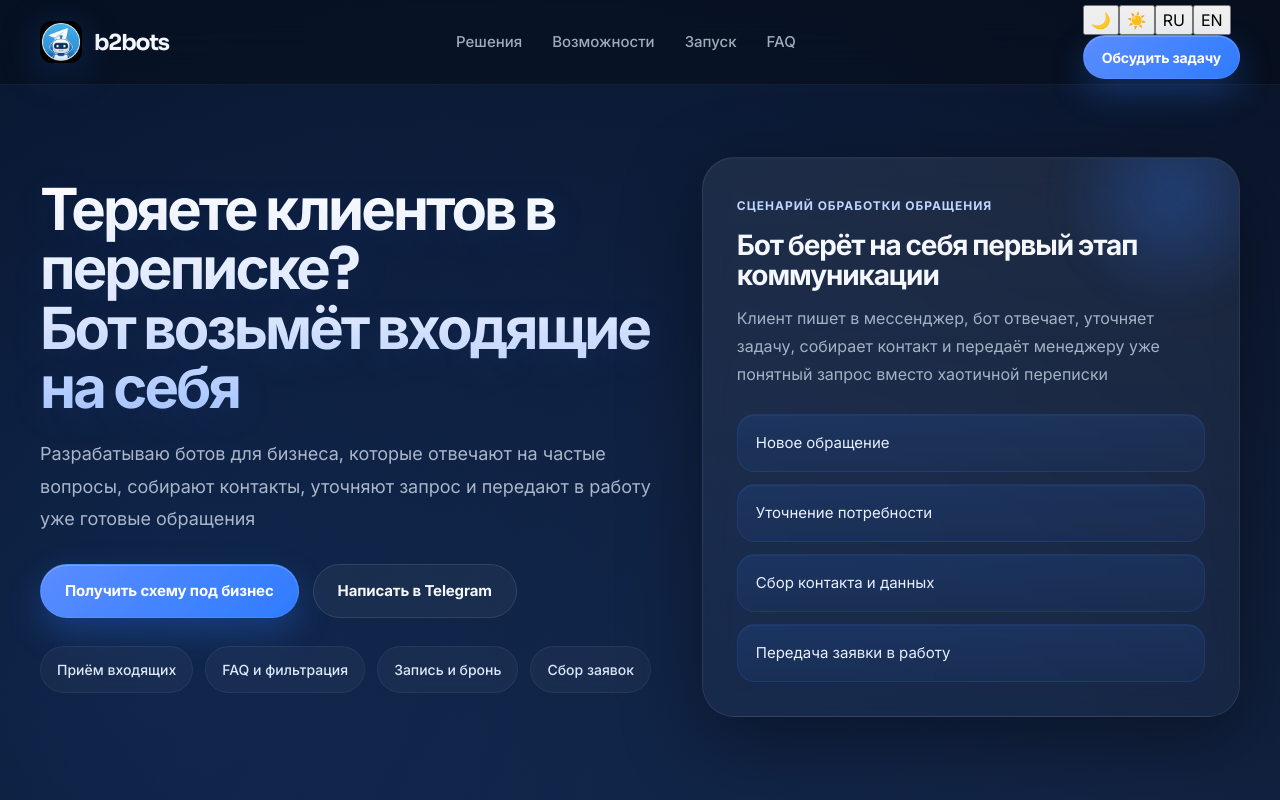
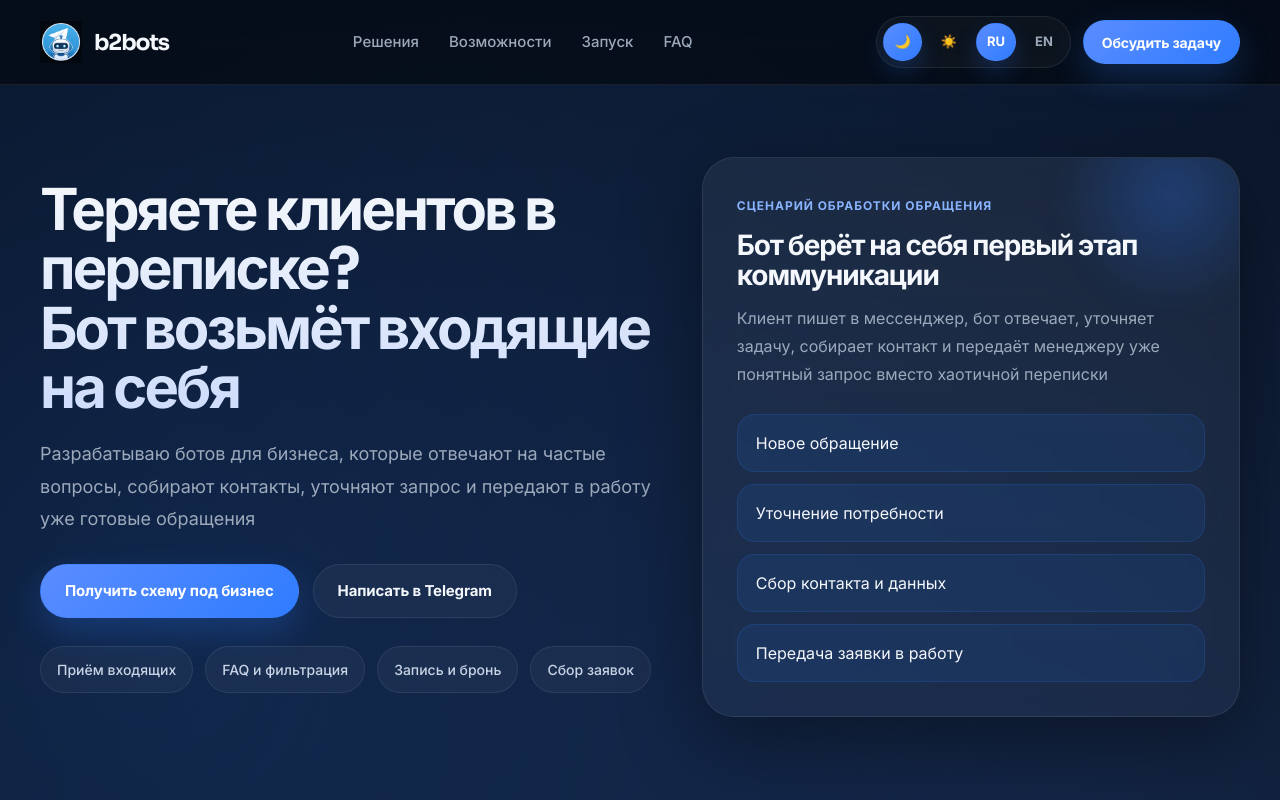
Before and after one commit to yvngfloyd/bot_landing, a React (Vite) app: page / in a window 1280 px wide. Shown: the top 800 px of the page. Built offline with nearby package versions, Linux system fonts and the light colour scheme.

Commit message:
Update styles.css

```diff
--- a/styles.css
+++ b/styles.css
@@ -22,6 +22,24 @@
   --container: 1200px;
 }
 
+:root[data-theme="light"] {
+  --bg: #f5f8fd;
+  --bg-2: #edf3fb;
+  --bg-3: #e7eef8;
+  --panel: rgba(255, 255, 255, 0.72);
+  --panel-2: rgba(255, 255, 255, 0.86);
+  --panel-3: rgba(255, 255, 255, 0.92);
+  --line: rgba(19, 42, 75, 0.08);
+  --line-strong: rgba(19, 42, 75, 0.14);
+  --text: #0e1726;
+  --muted: #5f6f86;
+  --muted-2: #40546f;
+  --blue: #2f7cff;
+  --blue-2: #5a8cff;
+  --glow: rgba(47, 124, 255, 0.18);
+  --shadow: 0 18px 60px rgba(27, 51, 84, 0.12);
+}
+
 * {
   box-sizing: border-box;
 }
@@ -40,7 +58,8 @@ body {
     radial-gradient(circle at 12% 10%, rgba(47, 124, 255, 0.2), transparent 28%),
     radial-gradient(circle at 88% 14%, rgba(90, 140, 255, 0.13), transparent 24%),
     radial-gradient(circle at 50% 38%, rgba(255, 255, 255, 0.03), transparent 26%),
-    linear-gradient(180deg, #040914 0%, #07111d 28%, #08101b 62%, #050b14 100%);
+    linear-gradient(180deg, var(--bg) 0%, var(--bg-2) 28%, var(--bg-3) 62%, var(--bg) 100%);
+  transition: background 0.25s ease, color 0.25s ease;
 }
 
 body::before {
@@ -53,7 +72,7 @@ body::before {
     linear-gradient(90deg, rgba(255, 255, 255, 0.015) 1px, transparent 1px);
   background-size: 42px 42px;
   mask-image: linear-gradient(to bottom, rgba(0, 0, 0, 0.45), transparent 85%);
-  opacity: 0.35;
+  opacity: 0.2;
 }
 
 a {
@@ -73,6 +92,10 @@ select {
   font: inherit;
 }
 
+button {
+  border: none;
+}
+
 #root {
   min-height: 100vh;
 }
@@ -88,9 +111,13 @@ select {
 }
 
 .section-dark {
-  background: linear-gradient(180deg, rgba(255, 255, 255, 0.025), rgba(255, 255, 255, 0.01));
-  border-top: 1px solid rgba(255, 255, 255, 0.04);
-  border-bottom: 1px solid rgba(255, 255, 255, 0.04);
+  background: linear-gradient(
+    180deg,
+    color-mix(in srgb, var(--panel) 65%, transparent),
+    color-mix(in srgb, var(--panel) 30%, transparent)
+  );
+  border-top: 1px solid var(--line);
+  border-bottom: 1px solid var(--line);
 }
 
 .section-head {
@@ -106,6 +133,7 @@ select {
 .faq-item h3,
 .final-box h2 {
   font-family: "Sora", "Inter", sans-serif;
+  color: var(--text);
 }
 
 .section-head h2 {
@@ -115,10 +143,20 @@ select {
   letter-spacing: -0.045em;
 }
 
+.section-head p,
+.hero-text,
+.card p,
+.step-card p,
+.timeline-item p,
+.faq-item p,
+.final-box p,
+.hero-card p {
+  color: var(--muted);
+}
+
 .section-head p {
   margin: 0;
   max-width: 760px;
-  color: var(--muted);
   font-size: 18px;
   line-height: 1.78;
 }
@@ -130,23 +168,22 @@ select {
   margin-bottom: 18px;
   padding: 9px 15px;
   border-radius: 999px;
-  border: 1px solid rgba(47, 124, 255, 0.2);
-  background: rgba(47, 124, 255, 0.09);
-  color: #c6dcff;
+  border: 1px solid color-mix(in srgb, var(--blue) 18%, transparent);
+  background: color-mix(in srgb, var(--blue) 10%, transparent);
+  color: color-mix(in srgb, var(--blue) 55%, var(--text) 45%);
   font-size: 12px;
   font-weight: 700;
   text-transform: uppercase;
   letter-spacing: 0.08em;
-  box-shadow: inset 0 0 0 1px rgba(255, 255, 255, 0.02);
 }
 
 .header {
   position: sticky;
   top: 0;
   z-index: 50;
-  background: rgba(5, 11, 20, 0.48);
+  background: color-mix(in srgb, var(--bg) 78%, transparent);
   backdrop-filter: blur(22px);
-  border-bottom: 1px solid rgba(255, 255, 255, 0.05);
+  border-bottom: 1px solid var(--line);
 }
 
 .nav {
@@ -169,8 +206,18 @@ select {
   width: 42px;
   height: 42px;
   object-fit: contain;
-  border-radius: 12px;
-  filter: drop-shadow(0 8px 20px rgba(47, 124, 255, 0.22));
+  border-radius: 0;
+  background: transparent;
+  box-shadow: none;
+  filter: none;
+}
+
+:root[data-theme="dark"] .brand-logo {
+  mix-blend-mode: screen;
+}
+
+:root[data-theme="light"] .brand-logo {
+  mix-blend-mode: multiply;
 }
 
 .brand-text {
@@ -192,14 +239,56 @@ select {
 }
 
 .nav-links a {
-  color: #9eacc0;
+  color: var(--muted);
   font-size: 15px;
   font-weight: 500;
-  transition: color 0.2s ease, opacity 0.2s ease;
+  transition: color 0.2s ease;
 }
 
 .nav-links a:hover {
-  color: #ffffff;
+  color: var(--text);
+}
+
+.header-actions {
+  display: flex;
+  align-items: center;
+  gap: 12px;
+}
+
+.mini-switches {
+  display: inline-flex;
+  align-items: center;
+  gap: 8px;
+  padding: 6px;
+  border-radius: 999px;
+  background: var(--panel);
+  border: 1px solid var(--line);
+  backdrop-filter: blur(12px);
+}
+
+.mini-btn {
+  min-width: 38px;
+  height: 38px;
+  padding: 0 10px;
+  border: 1px solid transparent;
+  border-radius: 999px;
+  background: transparent;
+  color: var(--muted);
+  cursor: pointer;
+  font-size: 13px;
+  font-weight: 700;
+  transition: all 0.2s ease;
+}
+
+.mini-btn:hover {
+  background: var(--panel-2);
+  color: var(--text);
+}
+
+.mini-btn.active {
+  background: linear-gradient(135deg, var(--blue-2), var(--blue));
+  color: #fff;
+  box-shadow: 0 10px 22px rgba(47, 124, 255, 0.22);
 }
 
 .btn {
@@ -209,29 +298,19 @@ select {
   min-height: 54px;
   padding: 0 24px;
   border-radius: 999px;
-  border: 1px solid rgba(120, 166, 255, 0.16);
-  background: linear-gradient(135deg, rgba(90, 140, 255, 1), rgba(47, 124, 255, 1));
+  border: 1px solid color-mix(in srgb, var(--blue) 24%, transparent);
+  background: linear-gradient(135deg, var(--blue-2), var(--blue));
   color: #fff;
   font-size: 15px;
   font-weight: 700;
   letter-spacing: -0.01em;
-  box-shadow:
-    0 14px 34px rgba(47, 124, 255, 0.28),
-    inset 0 1px 0 rgba(255, 255, 255, 0.2);
-  transition:
-    transform 0.18s ease,
-    box-shadow 0.18s ease,
-    opacity 0.18s ease,
-    background 0.18s ease,
-    border-color 0.18s ease;
+  box-shadow: 0 14px 34px rgba(47, 124, 255, 0.24);
+  transition: transform 0.18s ease, box-shadow 0.18s ease, opacity 0.18s ease;
 }
 
 .btn:hover {
   transform: translateY(-1px);
-  box-shadow:
-    0 18px 42px rgba(47, 124, 255, 0.35),
-    0 0 0 8px rgba(47, 124, 255, 0.08),
-    inset 0 1px 0 rgba(255, 255, 255, 0.2);
+  box-shadow: 0 18px 42px rgba(47, 124, 255, 0.3);
 }
 
 .btn:active {
@@ -245,14 +324,14 @@ select {
 }
 
 .btn-secondary {
-  background: rgba(255, 255, 255, 0.045);
-  border-color: rgba(255, 255, 255, 0.1);
+  background: var(--panel);
+  border-color: var(--line);
   color: var(--text);
   box-shadow: none;
 }
 
 .btn-secondary:hover {
-  background: rgba(255, 255, 255, 0.075);
+  background: var(--panel-2);
   box-shadow: none;
 }
 
@@ -276,22 +355,24 @@ select {
 
 .hero-title {
   margin: 0 0 20px;
-  max-width: 720px;
+  max-width: 760px;
   font-family: "Sora", "Inter", sans-serif;
   font-size: clamp(34px, 4.8vw, 58px);
   line-height: 1.02;
   letter-spacing: -0.05em;
-  background: linear-gradient(180deg, #ffffff 0%, #dfe9ff 58%, #a9c7ff 100%);
+  background: linear-gradient(
+    180deg,
+    var(--text) 0%,
+    color-mix(in srgb, var(--text) 75%, var(--blue-2) 25%) 100%
+  );
   -webkit-background-clip: text;
   -webkit-text-fill-color: transparent;
   background-clip: text;
-  text-shadow: 0 8px 40px rgba(88, 143, 255, 0.12);
 }
 
 .hero-text {
   max-width: 700px;
   margin: 0 0 28px;
-  color: #a9b7ca;
   font-size: 18px;
   line-height: 1.82;
 }
@@ -312,12 +393,11 @@ select {
 .hero-points span {
   padding: 12px 16px;
   border-radius: 999px;
-  background: rgba(255, 255, 255, 0.04);
-  border: 1px solid rgba(255, 255, 255, 0.06);
-  color: #dce8fb;
+  background: var(--panel);
+  border: 1px solid var(--line);
+  color: var(--muted-2);
   font-size: 14px;
   font-weight: 500;
-  backdrop-filter: blur(10px);
 }
 
 .hero-card,
@@ -326,11 +406,9 @@ select {
 .timeline-item,
 .faq-item,
 .final-box {
-  background: linear-gradient(180deg, rgba(255, 255, 255, 0.07), rgba(255, 255, 255, 0.028));
-  border: 1px solid rgba(255, 255, 255, 0.08);
-  box-shadow:
-    0 24px 80px rgba(0, 0, 0, 0.42),
-    inset 0 1px 0 rgba(255, 255, 255, 0.035);
+  background: linear-gradient(180deg, var(--panel-2), var(--panel));
+  border: 1px solid var(--line);
+  box-shadow: var(--shadow);
   backdrop-filter: blur(14px);
 }
 
@@ -359,7 +437,7 @@ select {
   z-index: 1;
   display: inline-flex;
   margin-bottom: 16px;
-  color: #bcd6ff;
+  color: color-mix(in srgb, var(--blue) 55%, var(--text) 45%);
   font-size: 12px;
   font-weight: 700;
   text-transform: uppercase;
@@ -379,7 +457,6 @@ select {
   position: relative;
   z-index: 1;
   margin: 0 0 26px;
-  color: #a4b2c5;
   font-size: 16px;
   line-height: 1.75;
 }
@@ -397,11 +474,9 @@ select {
   min-height: 58px;
   padding: 16px 18px;
   border-radius: 18px;
-  background: linear-gradient(180deg, rgba(47, 124, 255, 0.12), rgba(47, 124, 255, 0.06));
-  border: 1px solid rgba(47, 124, 255, 0.14);
-  color: #e8f0ff;
-  font-size: 15px;
-  box-shadow: inset 0 1px 0 rgba(255, 255, 255, 0.04);
+  background: color-mix(in srgb, var(--blue) 10%, transparent);
+  border: 1px solid color-mix(in srgb, var(--blue) 16%, transparent);
+  color: var(--text);
 }
 
 .grid {
@@ -450,7 +525,6 @@ select {
   position: relative;
   z-index: 1;
   margin: 0;
-  color: #a4b2c5;
   line-height: 1.78;
   font-size: 16px;
 }
@@ -489,12 +563,11 @@ select {
   height: 46px;
   margin-bottom: 20px;
   border-radius: 14px;
-  background: rgba(47, 124, 255, 0.1);
-  border: 1px solid rgba(47, 124, 255, 0.18);
-  color: #d4e4ff;
+  background: color-mix(in srgb, var(--blue) 10%, transparent);
+  border: 1px solid color-mix(in srgb, var(--blue) 18%, transparent);
+  color: var(--text);
   font-weight: 800;
   font-size: 15px;
-  box-shadow: inset 0 1px 0 rgba(255, 255, 255, 0.04);
 }
 
 .step-card h3 {
@@ -506,7 +579,6 @@ select {
 
 .step-card p {
   margin: 0;
-  color: #a4b2c5;
   line-height: 1.78;
   font-size: 16px;
 }
@@ -531,9 +603,9 @@ select {
   justify-content: center;
   min-height: 62px;
   border-radius: 18px;
-  background: linear-gradient(180deg, rgba(47, 124, 255, 0.14), rgba(47, 124, 255, 0.07));
-  border: 1px solid rgba(47, 124, 255, 0.18);
-  color: #d7e5ff;
+  background: color-mix(in srgb, var(--blue) 10%, transparent);
+  border: 1px solid color-mix(in srgb, var(--blue) 18%, transparent);
+  color: var(--text);
   font-size: 18px;
   font-weight: 800;
 }
@@ -547,7 +619,6 @@ select {
 
 .timeline-item p {
   margin: 0;
-  color: #a4b2c5;
   line-height: 1.78;
   font-size: 16px;
 }
@@ -572,7 +643,6 @@ select {
 
 .faq-item p {
   margin: 0;
-  color: #a4b2c5;
   line-height: 1.78;
   font-size: 16px;
 }
@@ -621,7 +691,6 @@ select {
   z-index: 1;
   margin: 0;
   max-width: 650px;
-  color: #a4b2c5;
   line-height: 1.8;
   font-size: 17px;
 }
@@ -652,6 +721,10 @@ select {
     display: none;
   }
 
+  .header-actions {
+    margin-left: auto;
+  }
+
   .card,
   .step-card {
     min-height: auto;
@@ -676,6 +749,10 @@ select {
     min-height: 74px;
   }
 
+  .header-actions {
+    gap: 8px;
+  }
+
   .brand-text {
     font-size: 20px;
   }
@@ -690,9 +767,24 @@ select {
     width: 100%;
   }
 
+  .btn-small {
+    display: none;
+  }
+
   .hero-actions,
   .final-actions {
     width: 100%;
+  }
+
+  .mini-switches {
+    gap: 6px;
+    padding: 5px;
+  }
+
+  .mini-btn {
+    min-width: 34px;
+    height: 34px;
+    font-size: 12px;
   }
 
   .hero-card,
@@ -725,6 +817,10 @@ select {
 }
 
 @media (max-width: 520px) {
+  .brand-text {
+    display: none;
+  }
+
   .hero-title {
     font-size: 36px;
   }
@@ -737,8 +833,4 @@ select {
   .hero-points {
     flex-direction: column;
   }
-
-  .brand-text {
-    display: none;
-  }
 }
```
